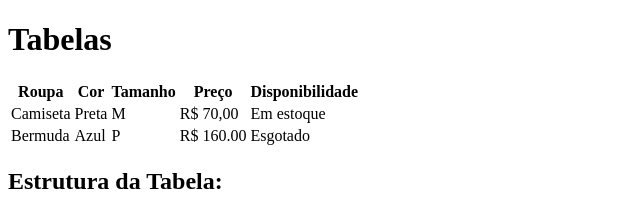
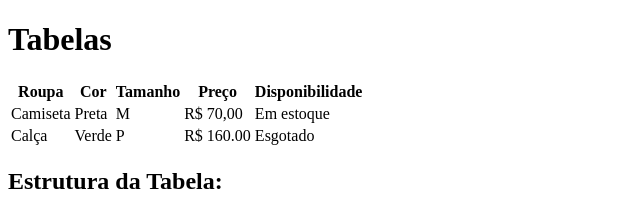
Before and after one commit to arthur-psp/aula-tabela, a plain HTML site: page index.html in a window 1280 px wide. Shown: the top 213 px of the page, 0-640 px from the left. Drawn offline with Linux system fonts and the light colour scheme.

Commit message:
trocado de bermuda para calça e azul para verde

```diff
--- a/index.html
+++ b/index.html
@@ -27,8 +27,8 @@
         </tr>
 
         <tr>
-            <td>Bermuda</td>
-            <td>Azul</td>
+            <td>Calça</td>
+            <td>Verde</td>
             <td>P</td>
             <td>R$ 160.00</td>
             <td>Esgotado</td>
```
